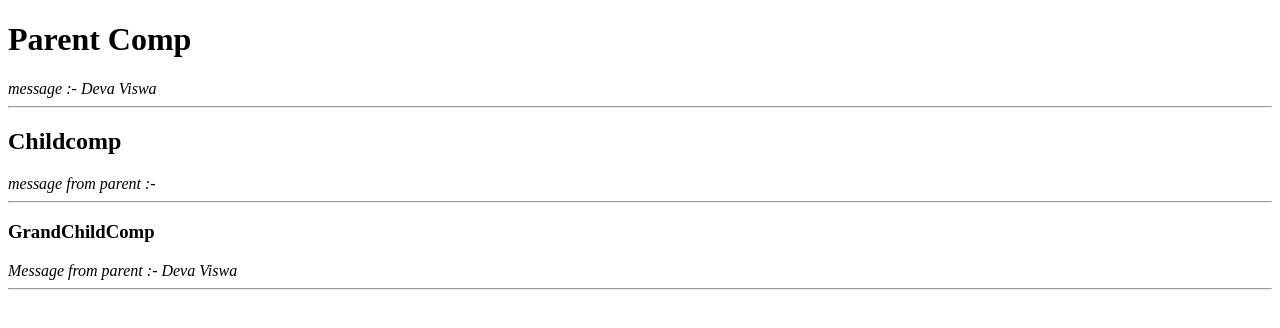
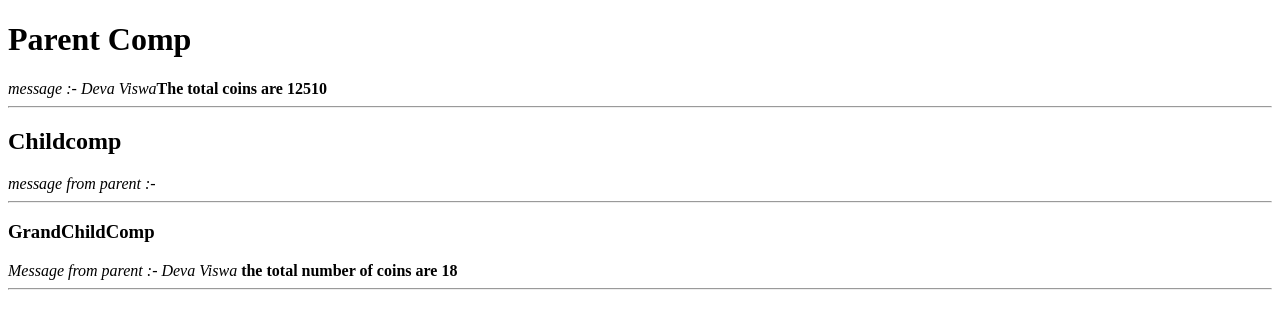
Before and after one commit to DEVAVISWA/react, a React (Vite) app: page / in a window 1280 px wide. Shown: the top 328 px of the page. Built offline with nearby package versions, Linux system fonts and the light colour scheme.

Commit message:
props drilling passing array

```diff
--- a/src/App.jsx
+++ b/src/App.jsx
@@ -5,12 +5,14 @@ import Childcomp from './components/Childcomp'
 
 function App() {
   const[data,setDate]= useState('Deva Viswa')
+  const[coins,setCoins]= useState([1,2,5,10])
   return (
     <div>
       <h1>Parent Comp</h1>
       <i>message :- {data}</i>
+      <b>The total coins are {coins}</b>
       <hr />
-      <Childcomp data={data}/>
+      <Childcomp data={data} coins={coins}/>
     </div>
   )
 }
--- a/src/components/Childcomp.jsx
+++ b/src/components/Childcomp.jsx
@@ -1,13 +1,13 @@
 import React from 'react'
 import GrandChildComp from './GrandChildComp'
 
-function Childcomp({data}) {
+function Childcomp({data,coins}) {
   return (
     <div>
         <h2> Childcomp </h2>
         <i>message from parent :-  </i>
         <hr />
-        <GrandChildComp data={data}/>
+        <GrandChildComp data={data} coins={coins}/>
     </div>
   )
 }
--- a/src/components/GrandChildComp.jsx
+++ b/src/components/GrandChildComp.jsx
@@ -1,10 +1,18 @@
 import React from 'react'
 
-function GrandChildComp({data}) {
+function GrandChildComp({data,coins}) {
+
+    let coinSum = () => {
+        return coins.reduce((a,v)=> {
+            return a+v
+        },0)
+    }
+
   return (
     <div>
         <h3>GrandChildComp</h3>
         <i>Message from parent :- {data} </i>
+        <b>the total number of coins are {coinSum(coins)} </b>
         <hr />
     </div>
   )
```
